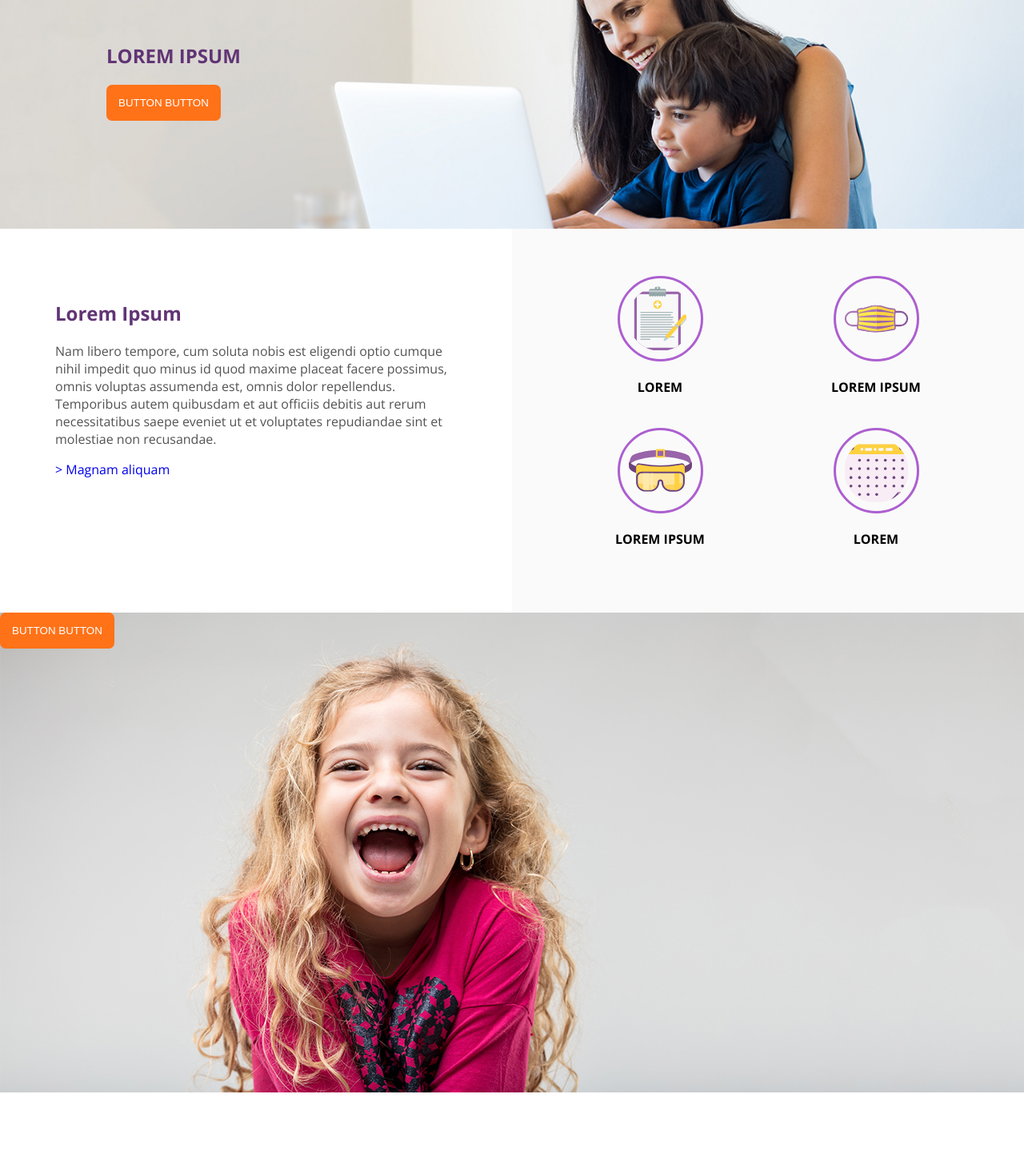
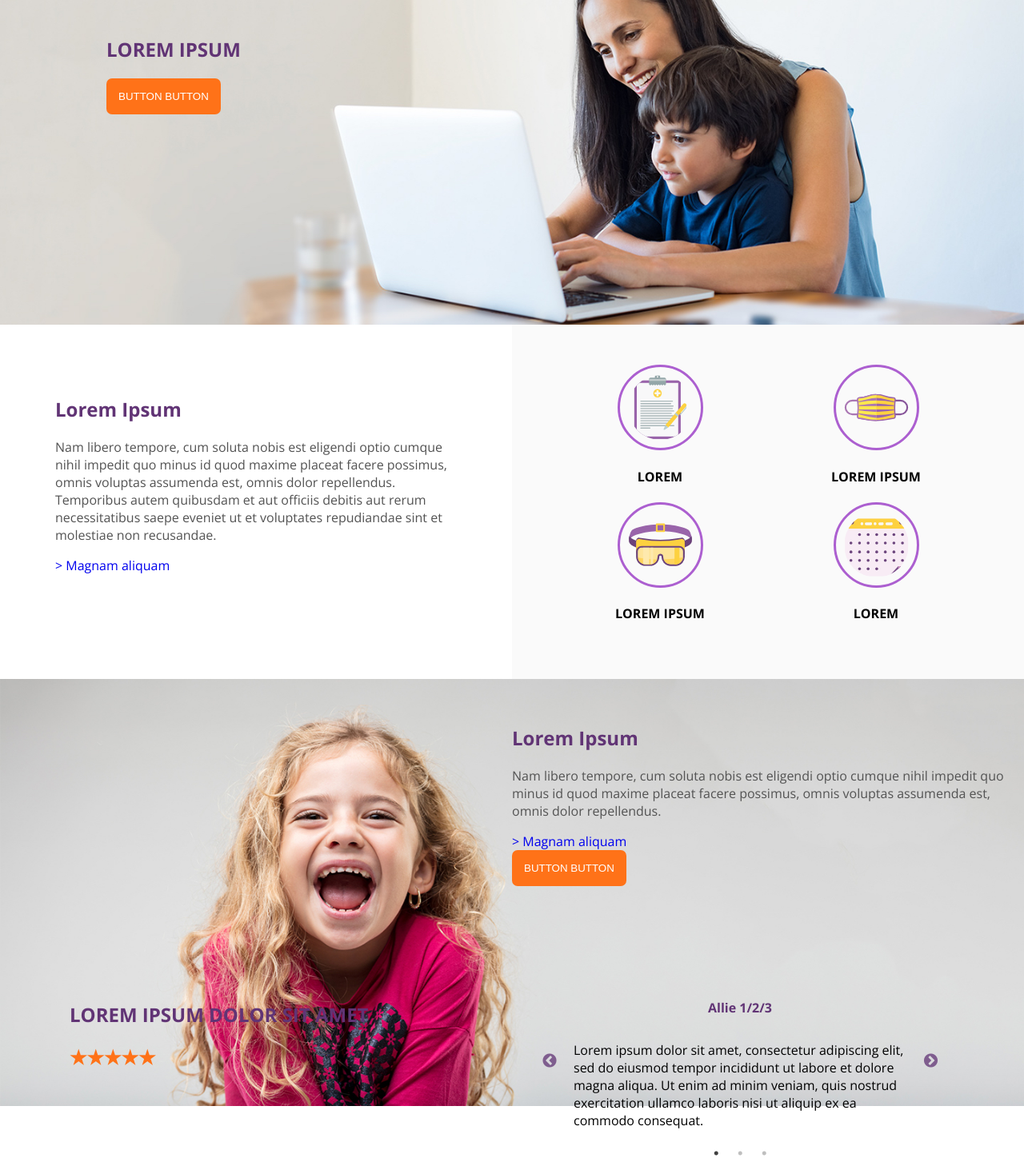
Before and after one commit to alliecaton/rg-test, a React (Create React App) app: page / in a window 1280 px wide. Shown: the part 1330-2783 px from the top of the page at 80% size. Built offline with nearby package versions, Linux system fonts and the light colour scheme.

Commit message:
min widths on banner images

```diff
--- a/src/App.css
+++ b/src/App.css
@@ -21,7 +21,7 @@ body {
 
 .body-wrapper {
 	display: grid;
-	grid-auto-rows: auto;
+	grid-auto-flow: row;
 }
 
 .first-body {
@@ -29,11 +29,11 @@ body {
 }
 
 .second-body {
+	height: auto;
 	background-image: url('./assets/banner-1.jpg');
-	height: auto;
 	background-size: cover;
 	background-repeat: no-repeat;
-	background-position: center 25%;
+	padding-bottom: 10%;
 }
 
 .third-body {
@@ -41,15 +41,21 @@ body {
 }
 
 .fourth-body {
-	position: relative;
-	width: 100%;
-	height: 600px;
-	background-image: url('./assets/banner-2.jpg');
+	/* background-image: url('./assets/banner-2.jpg');
+	background-size: cover;
+	background-repeat: no-repeat; */
+	/* padding-bottom: 10%; */
+	overflow: hidden;
+	height: auto;
+	display: grid;
+	height: auto;
+	justify-items: center;
+	grid-template-columns: repeat(auto-fit, minmax(400px, 1fr));
 }
 
 .fifth-body {
 	height: auto;
-	/* margin: 20px; */
+	margin: 20px;
 }
 
 .footer-wrapper {
@@ -109,9 +115,9 @@ body {
 /* reusable grid classes */
 
 .two-column-grid {
-	height: 60vh;
 	display: grid;
-	grid-template-columns: repeat(auto-fit, minmax(500px, 1fr));
+	height: auto;
+	grid-template-columns: repeat(auto-fit, minmax(400px, 1fr));
 }
 
 /* .one-column-grid {
@@ -225,3 +231,20 @@ body {
 .slick-dots li button {
 	color: red;
 }
+
+.button-wrapper {
+	margin: 5%;
+	padding: 5px;
+	float: right;
+	width: 100%;
+}
+
+.image-behind {
+	position: absolute;
+	/* height: auto; */
+	max-width: 100%;
+	min-width: 460px;
+	/* max-height: auto; */
+	object-fit: cover;
+	z-index: -1;
+}
--- a/src/components/shared-elements/TextComponent.js
+++ b/src/components/shared-elements/TextComponent.js
@@ -2,7 +2,7 @@ import React from 'react'
 
 const TextComponent = ({ text }) => {
 	return (
-		<div className='component-text'>
+		<div>
 			<h2>Lorem Ipsum</h2>
 			<p>{text}</p>
 			<a href='https://www.google.com'> &gt; Magnam aliquam</a>
--- a/src/containers/FirstBody.js
+++ b/src/containers/FirstBody.js
@@ -5,11 +5,13 @@ import ImageComponent from '../components/ImageComponent'
 const FirstBody = () => {
 	return (
 		<div className='first-body two-column-grid'>
-			<TextComponent
-				text={
-					'At vero eos et accusamus et iusto odio dignissimos ducimus qui blanditiis praesentium voluptatum deleniti atque corrupti quos dolores et quas molestias excepturi sint occaecati cupiditate non provident, similique sunt in culpa qui officia deserunt mollitia animi, id est laborum et dolorum fuga. Et harum quidem rerum facilis est et expedita distinctio.'
-				}
-			/>
+			<div className='component-text'>
+				<TextComponent
+					text={
+						'At vero eos et accusamus et iusto odio dignissimos ducimus qui blanditiis praesentium voluptatum deleniti atque corrupti quos dolores et quas molestias excepturi sint occaecati cupiditate non provident, similique sunt in culpa qui officia deserunt mollitia animi, id est laborum et dolorum fuga. Et harum quidem rerum facilis est et expedita distinctio.'
+					}
+				/>
+			</div>
 			<ImageComponent />
 		</div>
 	)
--- a/src/containers/FourthBody.js
+++ b/src/containers/FourthBody.js
@@ -1,12 +1,21 @@
 import React from 'react'
 import OrangeButton from '../components/shared-elements/OrangeButton'
 import image from '../assets/banner-2.jpg'
+import TextComponent from '../components/shared-elements/TextComponent'
 
 const FourthBody = () => {
 	return (
 		<div className='fourth-body'>
-			{/* <img className='background-image' src={image} alt='child smiling' /> */}
-			<OrangeButton />
+			<div className='button-wrapper'></div>
+			<img className='image-behind' src={image} alt='child lauging' />
+			<div className='button-wrapper'>
+				<TextComponent
+					text={
+						'Nam libero tempore, cum soluta nobis est eligendi optio cumque nihil impedit quo minus id quod maxime placeat facere possimus, omnis voluptas assumenda est, omnis dolor repellendus.'
+					}
+				/>
+				<OrangeButton />
+			</div>
 		</div>
 	)
 }
--- a/src/containers/ThirdBody.js
+++ b/src/containers/ThirdBody.js
@@ -9,11 +9,13 @@ import calendar from '../assets/home-retention.svg'
 const ThirdBody = () => {
 	return (
 		<div className='third-body two-column-grid'>
-			<TextComponent
-				text={
-					'Nam libero tempore, cum soluta nobis est eligendi optio cumque nihil impedit quo minus id quod maxime placeat facere possimus, omnis voluptas assumenda est, omnis dolor repellendus. Temporibus autem quibusdam et aut officiis debitis aut rerum necessitatibus saepe eveniet ut et voluptates repudiandae sint et molestiae non recusandae.'
-				}
-			/>
+			<div className='component-text'>
+				<TextComponent
+					text={
+						'Nam libero tempore, cum soluta nobis est eligendi optio cumque nihil impedit quo minus id quod maxime placeat facere possimus, omnis voluptas assumenda est, omnis dolor repellendus. Temporibus autem quibusdam et aut officiis debitis aut rerum necessitatibus saepe eveniet ut et voluptates repudiandae sint et molestiae non recusandae.'
+					}
+				/>
+			</div>
 			<div className='icon-grids'>
 				<Icon image={clipboard} title={'LOREM'} />
 				<Icon image={mask} title={'LOREM IPSUM'} />
```
